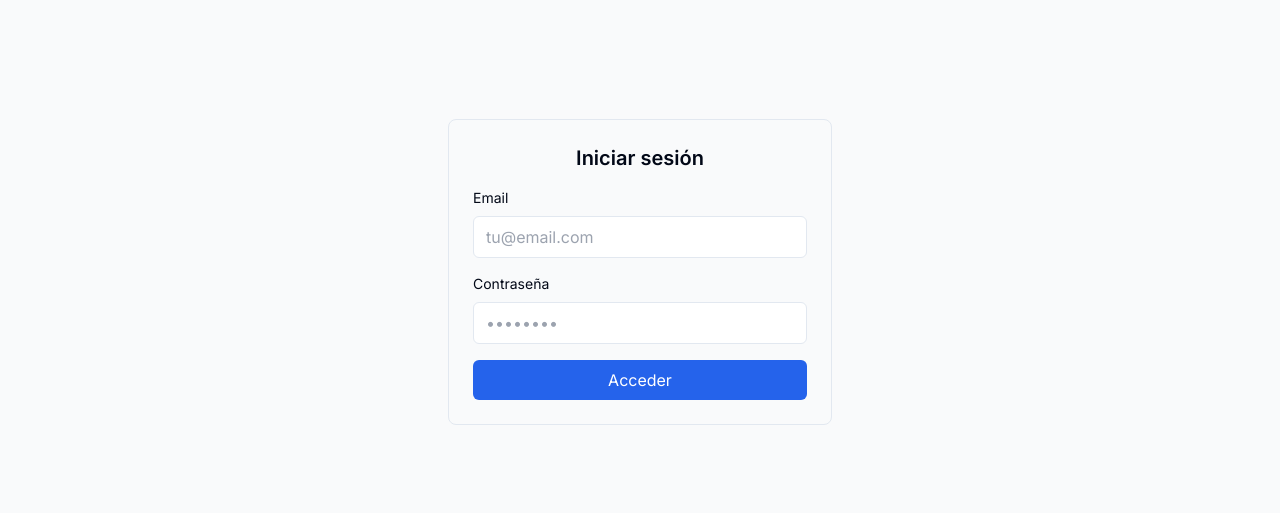
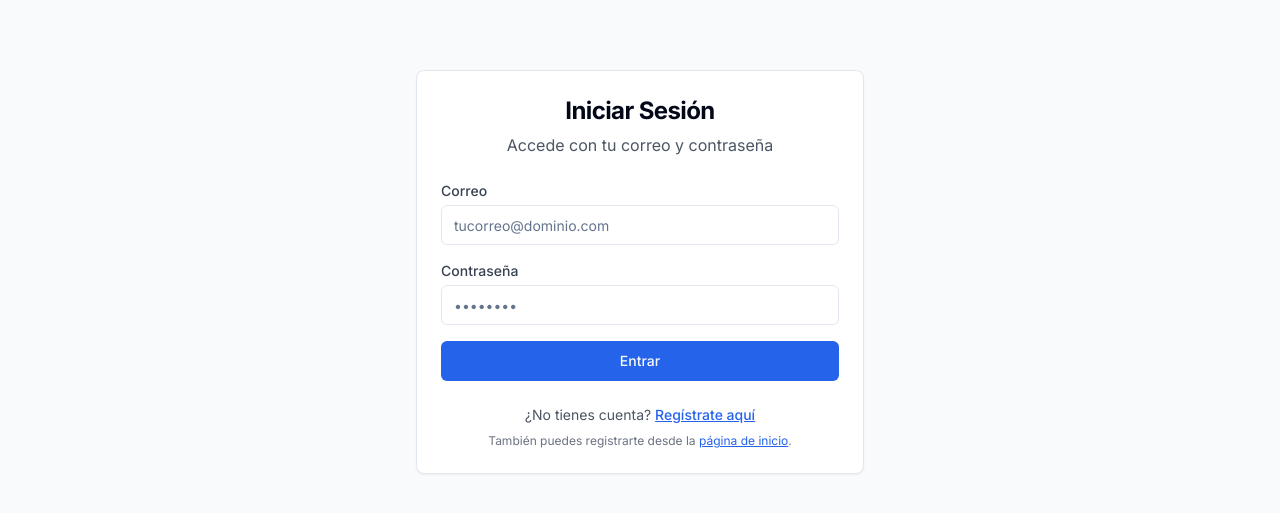
Before and after one commit to Jrmaccion/escalapp, a Next.js app: page /auth/login in a window 1280 px wide. Shown: the part 193-706 px from the top of the page. Built offline with nearby package versions, Linux system fonts and the light colour scheme; no server answers.

Commit message:
Activate register form

```diff
--- a/app/auth/login/page.tsx
+++ b/app/auth/login/page.tsx
@@ -1,57 +1,121 @@
 // app/auth/login/page.tsx
-'use client';
+"use client";
 
-import { signIn } from "next-auth/react";
-import { useState } from "react";
+import { useState, useEffect } from "react";
+import { signIn, useSession } from "next-auth/react";
+import { useRouter } from "next/navigation";
+import { Card, CardContent, CardHeader, CardTitle } from "@/components/ui/card";
+import { Button } from "@/components/ui/button";
+import { Input } from "@/components/ui/input";
 
 export default function LoginPage() {
-  const [email, setEmail] = useState("");
-  const [password, setPassword] = useState("");
+  const router = useRouter();
+  const { data: session, status } = useSession();
+  const [form, setForm] = useState({ email: "", password: "" });
+  const [loading, setLoading] = useState(false);
+  const [errorMsg, setErrorMsg] = useState<string | null>(null);
 
-  async function onSubmit(e: React.FormEvent) {
+  // Si ya hay sesión, redirige
+  useEffect(() => {
+    if (status === "authenticated" && session?.user) {
+      const isAdmin = (session.user as any)?.isAdmin;
+      router.replace(isAdmin ? "/admin/dashboard" : "/dashboard");
+    }
+  }, [status, session, router]);
+
+  const onSubmit = async (e: React.FormEvent) => {
     e.preventDefault();
-    await signIn("credentials", { email, password, callbackUrl: "/dashboard" });
+    setErrorMsg(null);
+    setLoading(true);
+    try {
+      const res = await signIn("credentials", {
+        email: form.email.trim().toLowerCase(),
+        password: form.password,
+        redirect: false,
+      });
+      if (res?.error) {
+        setErrorMsg("Credenciales no válidas.");
+      } else {
+        // Redirige: el useEffect hará el replace al tener sesión
       }
+    } catch {
+      setErrorMsg("Error al iniciar sesión.");
+    } finally {
+      setLoading(false);
+    }
+  };
 
   return (
-    <main className="min-h-screen flex items-center justify-center p-6">
-      <form
-        onSubmit={onSubmit}
-        className="w-full max-w-sm space-y-4 rounded-lg border p-6"
-      >
-        <h1 className="text-xl font-semibold text-center">Iniciar sesión</h1>
+    <div className="min-h-screen bg-gray-50 flex items-center justify-center p-4">
+      <Card className="w-full max-w-md">
+        <CardHeader className="text-center">
+          <CardTitle className="text-2xl font-bold">Iniciar Sesión</CardTitle>
+          <p className="text-gray-600">
+            Accede con tu correo y contraseña
+          </p>
+        </CardHeader>
 
-        <div className="space-y-2">
-          <label className="block text-sm">Email</label>
-          <input
+        <CardContent>
+          <form onSubmit={onSubmit} className="space-y-4">
+            <div>
+              <label className="block text-sm font-medium text-gray-700 mb-1">
+                Correo
+              </label>
+              <Input
                 type="email"
-            className="w-full rounded-md border px-3 py-2"
-            value={email}
-            onChange={(e) => setEmail(e.target.value)}
-            placeholder="tu@email.com"
+                placeholder="tucorreo@dominio.com"
+                value={form.email}
+                onChange={(e) => setForm((f) => ({ ...f, email: e.target.value }))}
                 required
               />
             </div>
 
-        <div className="space-y-2">
-          <label className="block text-sm">Contraseña</label>
-          <input
+            <div>
+              <label className="block text-sm font-medium text-gray-700 mb-1">
+                Contraseña
+              </label>
+              <Input
                 type="password"
-            className="w-full rounded-md border px-3 py-2"
-            value={password}
-            onChange={(e) => setPassword(e.target.value)}
                 placeholder="••••••••"
+                value={form.password}
+                onChange={(e) => setForm((f) => ({ ...f, password: e.target.value }))}
                 required
               />
             </div>
 
-        <button
-          type="submit"
-          className="w-full rounded-md bg-blue-600 px-4 py-2 text-white hover:bg-blue-700"
+            {errorMsg && (
+              <p className="text-sm text-red-600">{errorMsg}</p>
+            )}
+
+            <Button type="submit" disabled={loading} className="w-full">
+              {loading ? "Accediendo…" : "Entrar"}
+            </Button>
+          </form>
+
+          {/* Enlaces de navegación */}
+          <div className="mt-6 text-center space-y-2">
+            <p className="text-sm text-gray-600">
+              ¿No tienes cuenta?{" "}
+              <a
+                href="/auth/register"
+                className="text-blue-600 hover:text-blue-500 font-medium underline"
               >
-          Acceder
-        </button>
-      </form>
-    </main>
+                Regístrate aquí
+              </a>
+            </p>
+            <p className="text-xs text-gray-500">
+              También puedes registrarte desde la{" "}
+              <a
+                href="/"
+                className="text-blue-600 hover:text-blue-500 underline"
+              >
+                página de inicio
+              </a>
+              .
+            </p>
+          </div>
+        </CardContent>
+      </Card>
+    </div>
   );
 }
--- a/app/page.tsx
+++ b/app/page.tsx
@@ -1,24 +1,18 @@
 // app/page.tsx
-'use client';
+import { redirect } from "next/navigation";
+import { getServerSession } from "next-auth";
+import { authOptions } from "@/lib/auth";
+import RegisterForm from "./auth/register/RegisterForm";
 
-import { useEffect } from 'react';
-import { useRouter } from 'next/navigation';
+export default async function HomePage() {
+  const session = await getServerSession(authOptions);
 
-export default function RootPage() {
-  const router = useRouter();
+  if (session) {
+    // Redirige a la vista correspondiente si ya hay sesión
+    const isAdmin = (session.user as any)?.isAdmin;
+    redirect(isAdmin ? "/admin/dashboard" : "/dashboard");
+  }
 
-  useEffect(() => {
-    router.replace('/dashboard');
-  }, [router]);
-
-  return (
-    <main className="flex min-h-screen items-center justify-center">
-      <div className="text-center">
-        <div className="mb-4">
-          <div className="inline-block h-8 w-8 animate-spin rounded-full border-4 border-solid border-primary border-r-transparent"></div>
-        </div>
-        <p className="text-sm text-muted-foreground">Redirigiendo al dashboard...</p>
-      </div>
-    </main>
-  );
+  // Si NO hay sesión, mostramos el formulario de registro directamente en inicio
+  return <RegisterForm />;
 }
```
Lines whose indentation alone changed are shown as unchanged.
